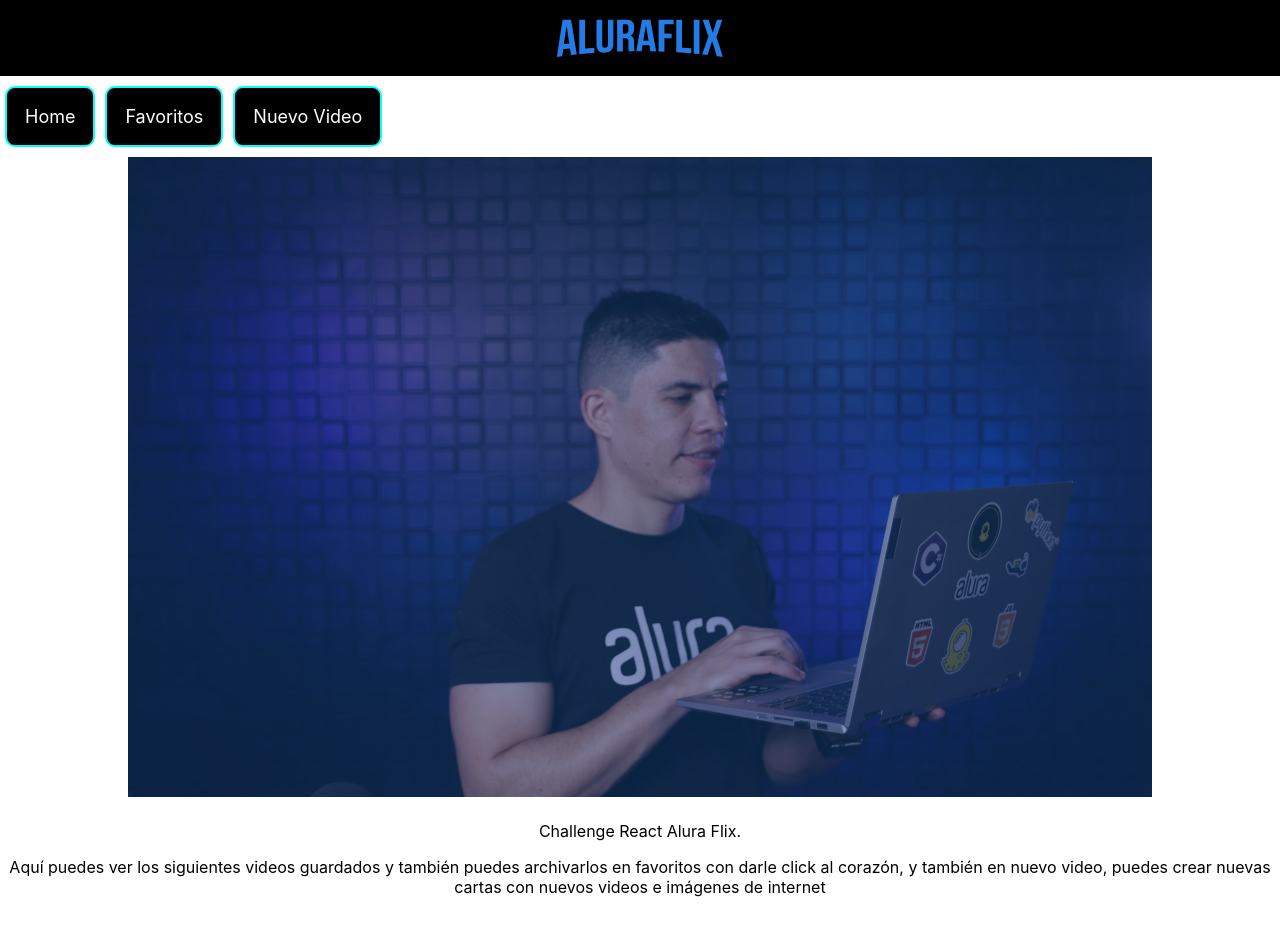
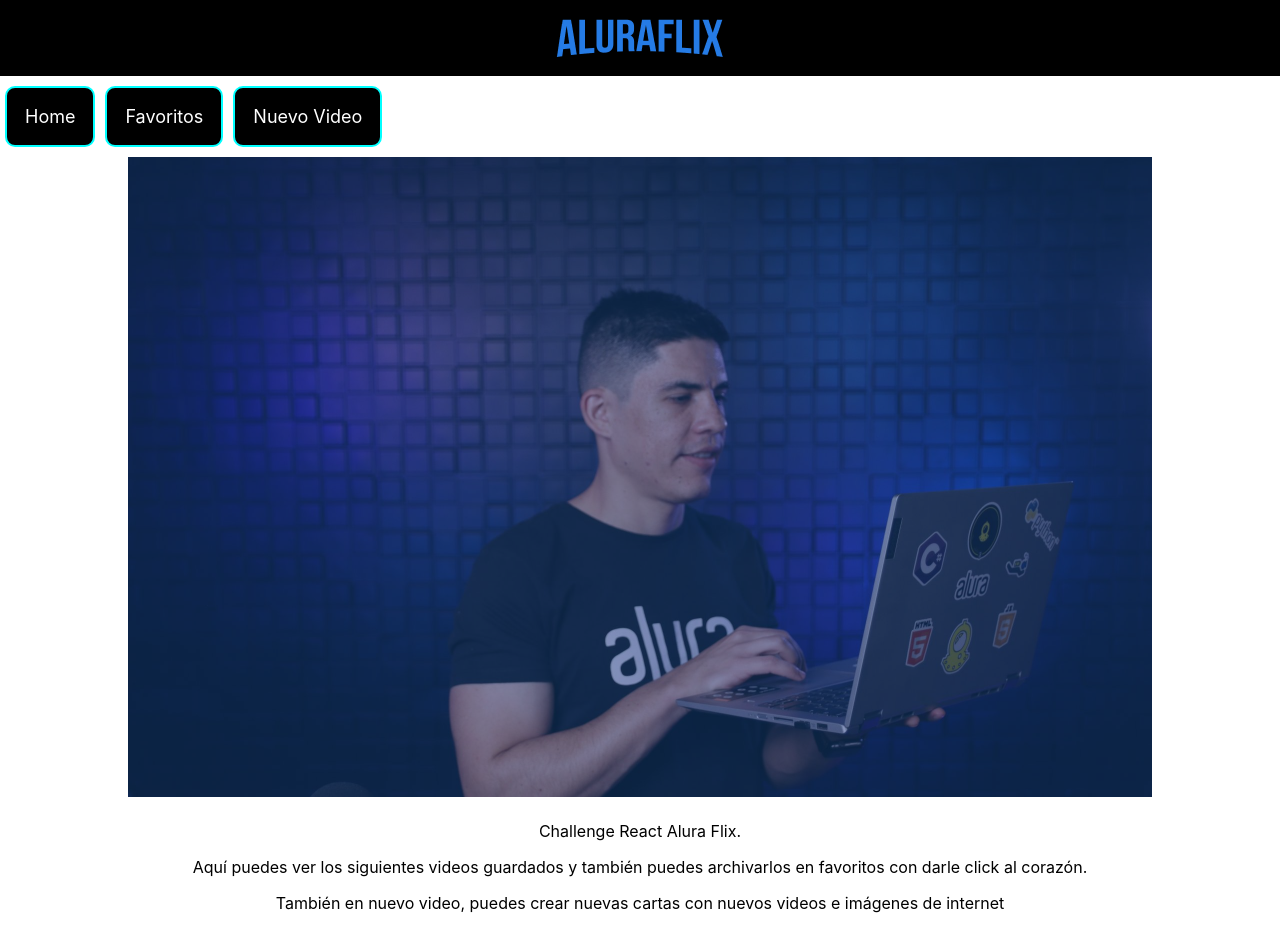
Before and after one commit to Nicolas-Munoz-Bacian/Challenge-AluraFlix-Nicolas-Munoz, a React (Create React App) app: page / in a window 1280 px wide. Shown: the top 929 px of the page. Built offline with nearby package versions, Linux system fonts and the light colour scheme; no server answers.

Commit message:
Add files via upload

```diff
--- a/src/pages/inicio/index.js
+++ b/src/pages/inicio/index.js
@@ -53,7 +53,7 @@
     <>
       <Banner src={home} img="home" color="#154580" />
       <p>Challenge React Alura Flix. <p></p>Aquí puedes ver los siguientes videos guardados y también puedes archivarlos en favoritos con
-        darle click al corazón, y también en nuevo video, puedes crear nuevas cartas con nuevos videos
+        darle click al corazón.<p></p>También en nuevo video, puedes crear nuevas cartas con nuevos videos
         e imágenes de internet</p>
       {/* Sección Front End */}
       <Titulo>
```
